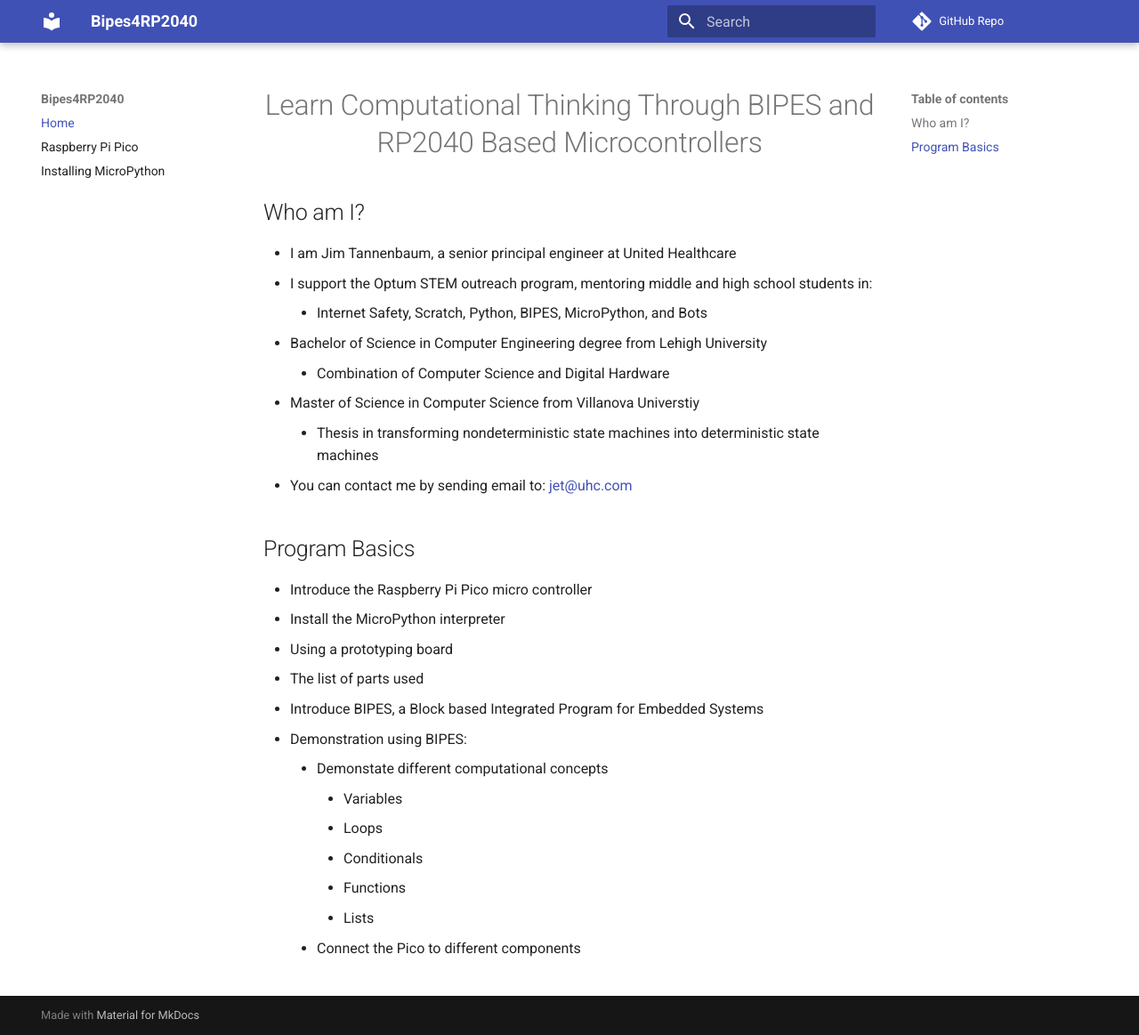
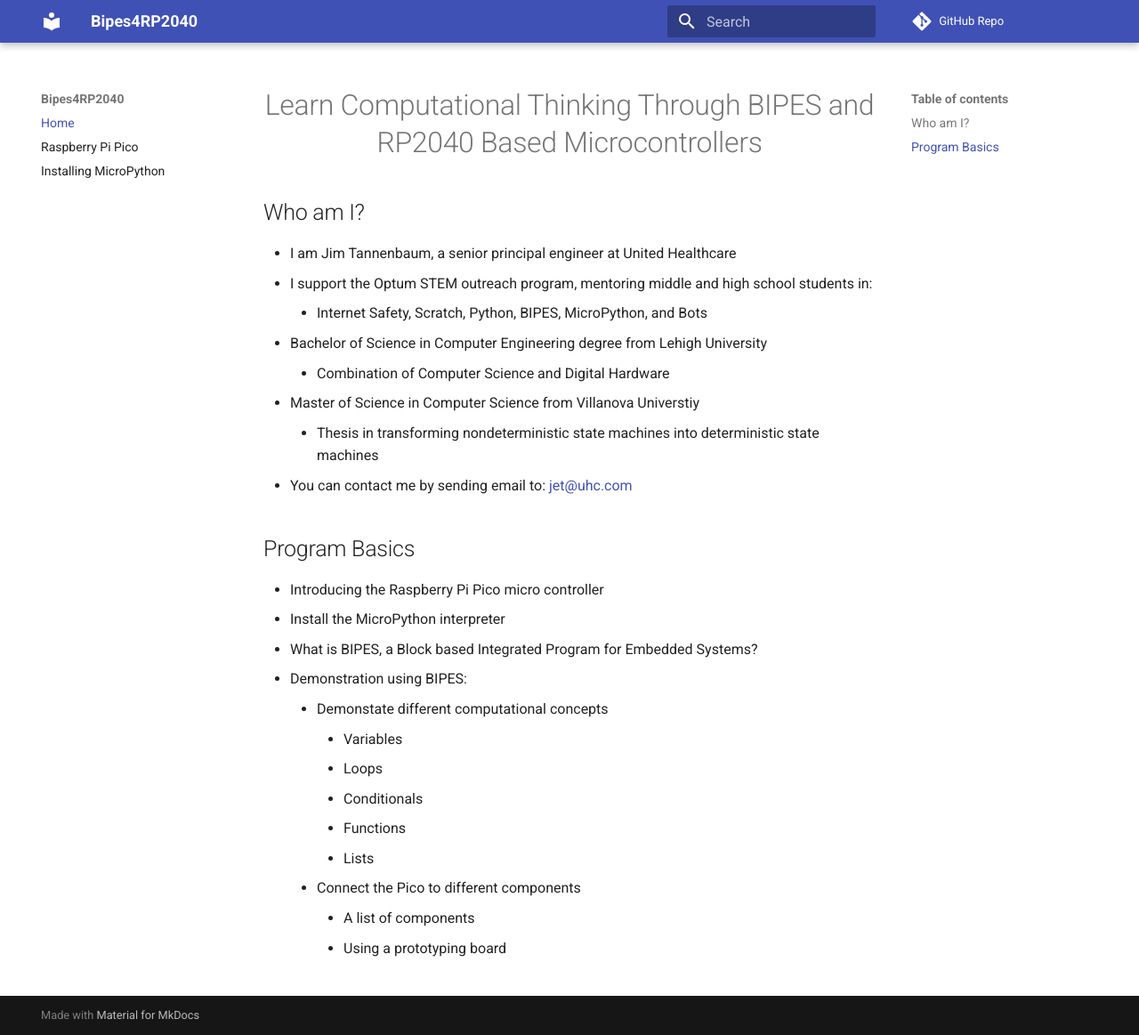
Before and after one commit to jetannenbaum/Bipes4RP2040, an MkDocs documentation site: the page built from docs/index.md, in a window 1280 px wide and 1163 px high. Shown: the whole window at 89% size. Built offline with MkDocs 1.6.1 and Material for MkDocs 9.7.7, drawn with Linux system fonts in a browser that asks for light colours; comment, search, counter and statistics services are not loaded.

Commit message:
Update index.md

```diff
--- a/docs/index.md
+++ b/docs/index.md
@@ -14,11 +14,9 @@
 
 ## Program Basics
 
-* Introduce the Raspberry Pi Pico micro controller
+* Introducing the Raspberry Pi Pico micro controller
 * Install the MicroPython interpreter
-* Using a prototyping board
-* The list of parts used
-* Introduce BIPES, a Block based Integrated Program for Embedded Systems
+* What is BIPES, a Block based Integrated Program for Embedded Systems?
 * Demonstration using BIPES:
     * Demonstate different computational concepts
          * Variables
@@ -27,3 +25,5 @@
          * Functions
          * Lists
     * Connect the Pico to different components
+         * A list of components
+         * Using a prototyping board
```
